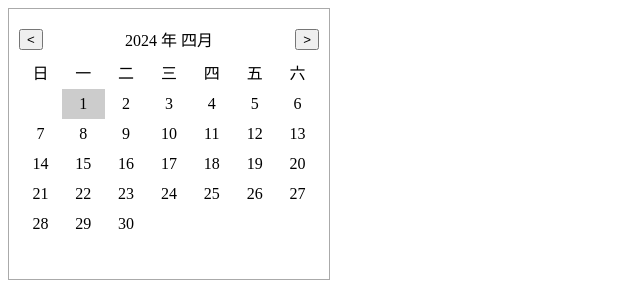
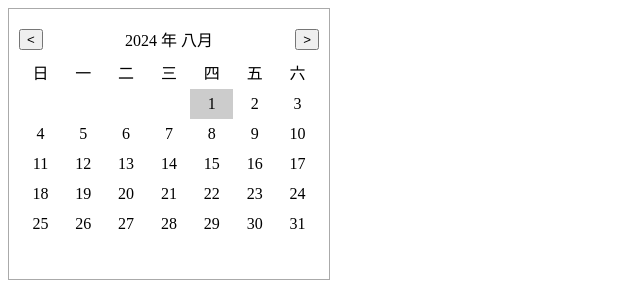
Before and after one commit to yk-a111y/react-comp, a React (Create React App) app: page / in a window 1280 px wide. Shown: the top 300 px of the page, without its empty margins (0-640 px from the left). Built offline with nearby package versions, Linux system fonts and the light colour scheme.

Commit message:
feat: Calendar添加受控模式

```diff
--- a/src/App.tsx
+++ b/src/App.tsx
@@ -1,23 +1,35 @@
-import React, { useRef, useEffect } from "react";
+import React, { useRef, useEffect, useState } from "react";
 import { CalendarRef } from "./components/calendar-mini/index";
 import Calendar from "@/components/calendar-mini/index";
 
 const CalendarMini = React.forwardRef(Calendar);
 
 function App() {
+  const [date, setDate] = useState(new Date());
   const calendarRef = useRef<CalendarRef>(null);
 
   useEffect(() => {
     console.log(calendarRef.current?.getDate().toLocaleDateString());
 
-    setTimeout(() => {
-      calendarRef.current?.setDate(new Date(2024, 3, 1));
-    }, 3000);
+    // 外部调用组件内部方法
+    // setTimeout(() => {
+    //   calendarRef.current?.setDate(new Date(2024, 3, 1));
+    // }, 3000);
   }, []);
+
+  const handleDateChange = (value: Date) => {
+    console.log("🚀 ~ handleDateChange ~ value:", value);
+    setDate(value);
+  };
 
   return (
     <div className="App">
-      <CalendarMini ref={calendarRef} />
+      {/* <CalendarMini ref={calendarRef} value={date} /> */}
+      <CalendarMini
+        ref={calendarRef}
+        value={date}
+        onChange={handleDateChange}
+      />
     </div>
   );
 }
--- a/src/components/calendar-mini/index.tsx
+++ b/src/components/calendar-mini/index.tsx
@@ -1,8 +1,10 @@
 import React, { useImperativeHandle, useState } from "react";
+import { useControllableValue } from "ahooks";
 import { monthNames } from "./constant";
 import "./index.less";
 
 interface CalendarProps {
+  value?: Date;
   defaultValue?: Date;
   onChange?: (date: Date) => void;
 }
@@ -18,7 +20,12 @@
 ) => {
   const { defaultValue = new Date(), onChange } = props;
 
-  const [date, setDate] = useState(defaultValue);
+  // const [date, setDate] = useState(defaultValue);
+
+  // 受控模式
+  const [date, setDate] = useControllableValue<Date>(props, {
+    defaultValue: new Date(),
+  });
 
   useImperativeHandle(ref, () => {
     return {
@@ -66,8 +73,8 @@
         // 拿到这一年这一月的第i天
         const curDate = new Date(date.getFullYear(), date.getMonth(), i);
         setDate(curDate);
-        // onChange是暴露在外面的回调函数，用于通知外部组件日期变更
-        onChange && onChange(curDate);
+        // onChange是暴露在外面的回调函数，用于通知外部组件日期变更; 如果是受控模式，这里不需要调用onChange
+        // onChange && onChange(curDate);
       };
       if (i === date.getDate()) {
         days.push(
```
